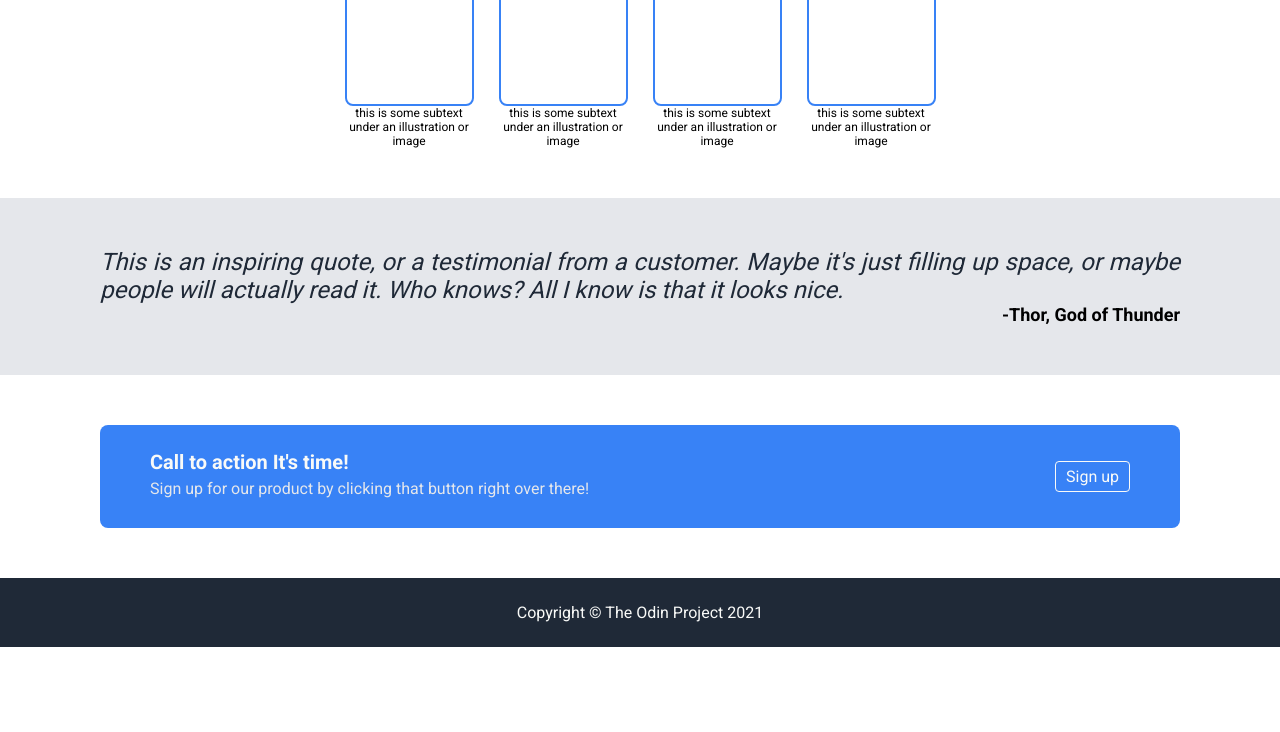
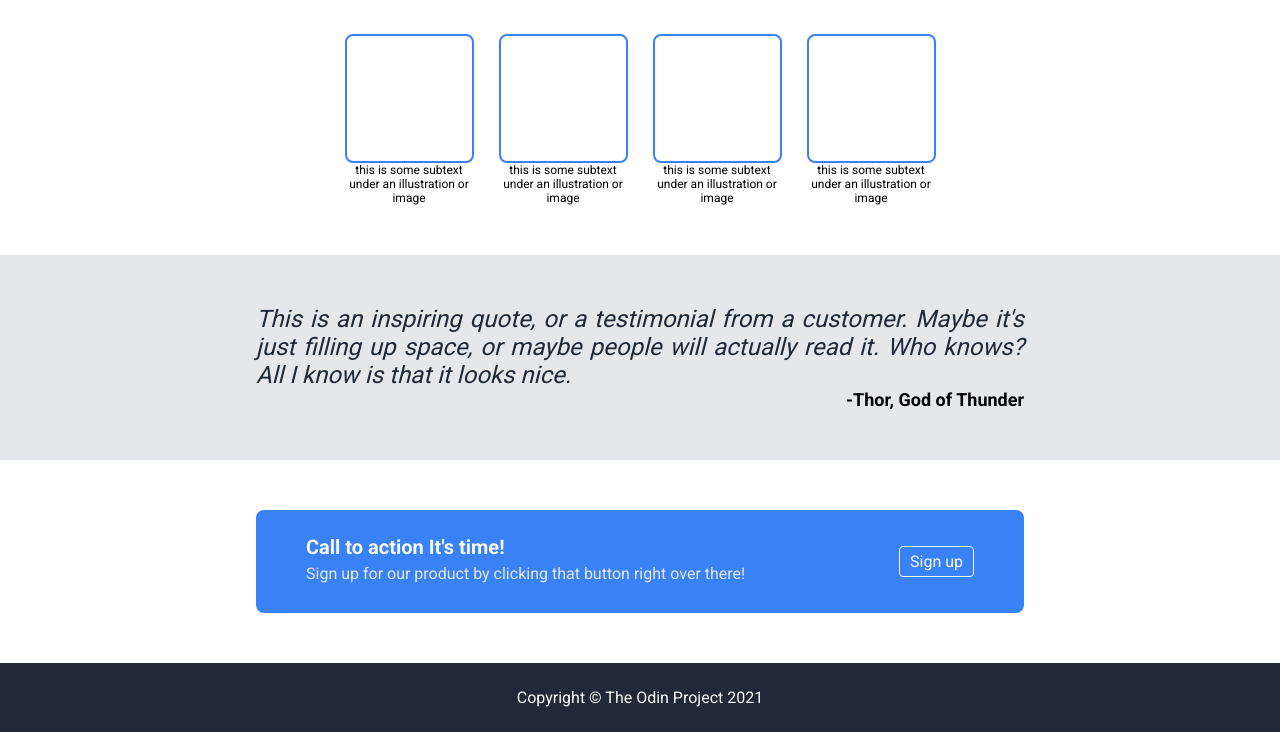
Before and after one commit to agungrbudiman/odin-landing-page, a plain HTML site: page index.html in a window 1280 px wide. Shown: the part 456-1188 px from the top of the page. Before the commit the page ends 1103 px from the top, so only its background shows below. Drawn offline with Linux system fonts and the light colour scheme.

Commit message:
dynamic padding based on viewport

```diff
--- a/style.css
+++ b/style.css
@@ -26,7 +26,7 @@ body {
 }
 
 .row {
-    padding: 50px 100px;
+    padding: 50px 20vw;
 }
 
 .header {
```
Also changed, not shown: index.html (+7 -3 lines).
